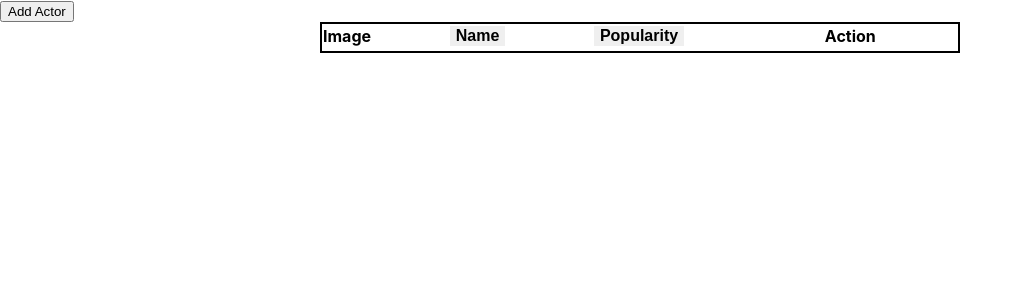
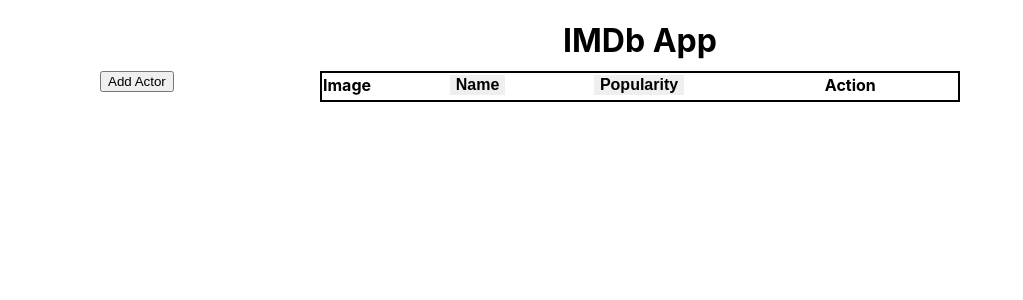
Before and after one commit to fabbrodan/ImdbApp, a React (Create React App) app: page / in a window 1280 px wide. Shown: the top 300 px of the page, without its empty margins (0-1023 px from the left). Built offline with nearby package versions, Linux system fonts and the light colour scheme.

Commit message:
Added header, sticky add button and aut-scroll on adding

```diff
--- a/src/App.css
+++ b/src/App.css
@@ -1,5 +1,6 @@
 .App > .Header {
   height: 50px;
-  position: absolute;
+  position: relative;
   top: 0px;
+  text-align: center;
 }
--- a/src/App.js
+++ b/src/App.js
@@ -1,12 +1,14 @@
 import React, { Component } from 'react';
 import './App.css';
 import CardCollection from './Components/CardCollection';
+import Header from './Components/Header'
 
 class App extends Component {
 
   render() {
     return (
       <div className="App">
+        <Header title="IMDb App" />
         <CardCollection/>
       </div>
     );
--- a/src/Components/CardCollection.js
+++ b/src/Components/CardCollection.js
@@ -14,6 +14,20 @@ class CardCollection extends Component {
         this.state = {
             Cards: []
         }
+
+        const endOfTableRef = React.createRef();
+    }
+
+    componentDidMount() {
+        this.scrollToBottom();
+    }
+
+    componentDidUpdate() {
+        this.scrollToBottom();
+    }
+
+    scrollToBottom = () => {
+        document.getElementById("endOfTable").scrollIntoView({behavior: "smooth"});
     }
 
 
@@ -59,9 +73,8 @@ class CardCollection extends Component {
 
     render() {
         return (
-            <div>
+            <div id="tableDiv">
             <ActionButton identifier="addActor-btn" actionName={this.AddCard} textValue="Add Actor"/>
-            <div id="tableDiv">
                 <table id="mainTable">
                 <thead>
                     <tr>
@@ -75,7 +88,7 @@ class CardCollection extends Component {
                 {this.state.Cards}
                 </tbody>
                 </table>
-            </div>
+                <div id="endOfTable" ref={this.endOfTableRef}></div>
             </div>
         )
     }
--- /dev/null
+++ b/src/Components/Header.js
@@ -0,0 +1,20 @@
+import React, {Component} from 'react';
+
+class Header extends Component {
+
+    constructor(props) {
+        super(props);
+
+        this.title = props.title;
+    }
+
+    render() {
+        return(
+            <div className="Header">
+                <h1>{this.title}</h1>
+            </div>
+        )
+    }
+}
+
+export default Header;
--- a/src/Styling/CardCollection.css
+++ b/src/Styling/CardCollection.css
@@ -1,19 +1,15 @@
-#tableDiv {
-    display: block;
-}
-
-#addActor-btn {
-    display:inline-flexbox;
-}
-
 img {
     width: 250px;
     height: 350px;
     border-radius: 5px;
 }
 
+#addActor-btn {
+    position: fixed;
+    left: 100px;
+}
+
 table {
-    display:inline-flexbox;
     margin-left: 25%;
     margin-right: 25%;
     width: 50%;
```
